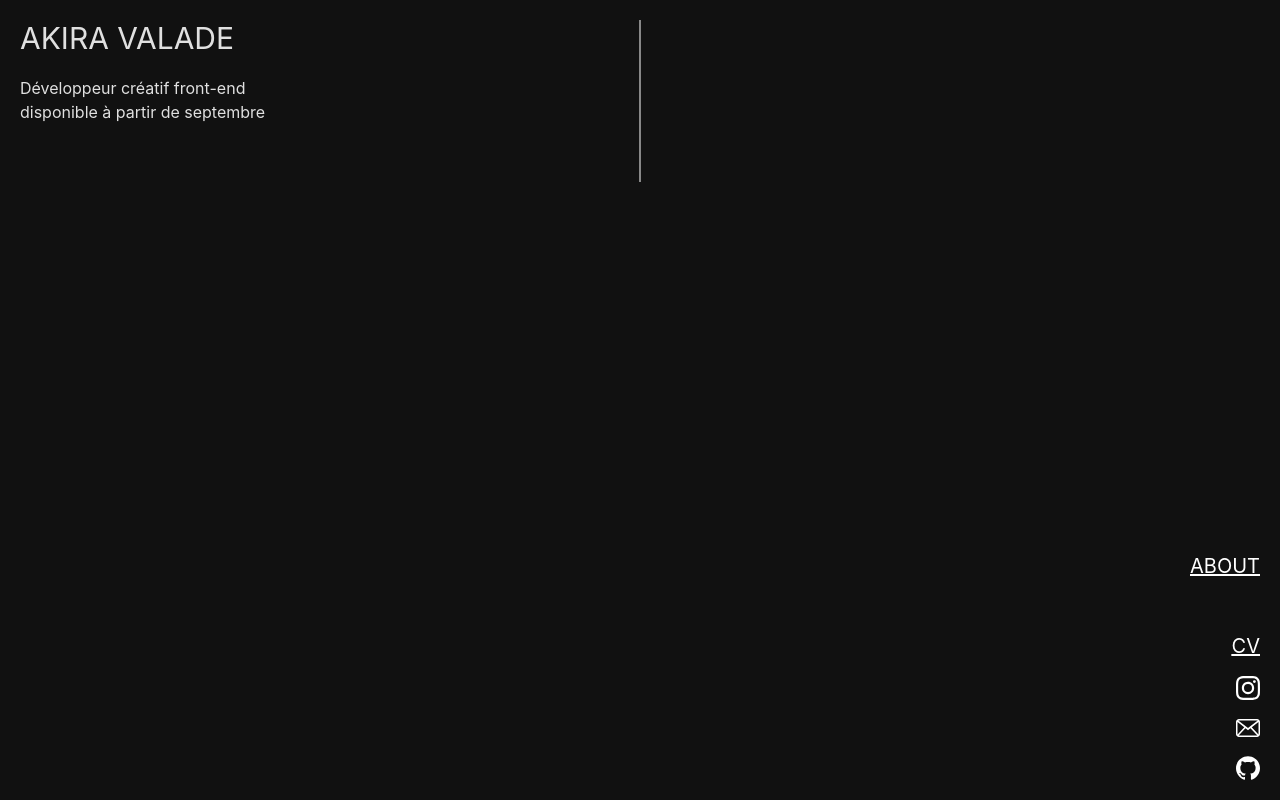
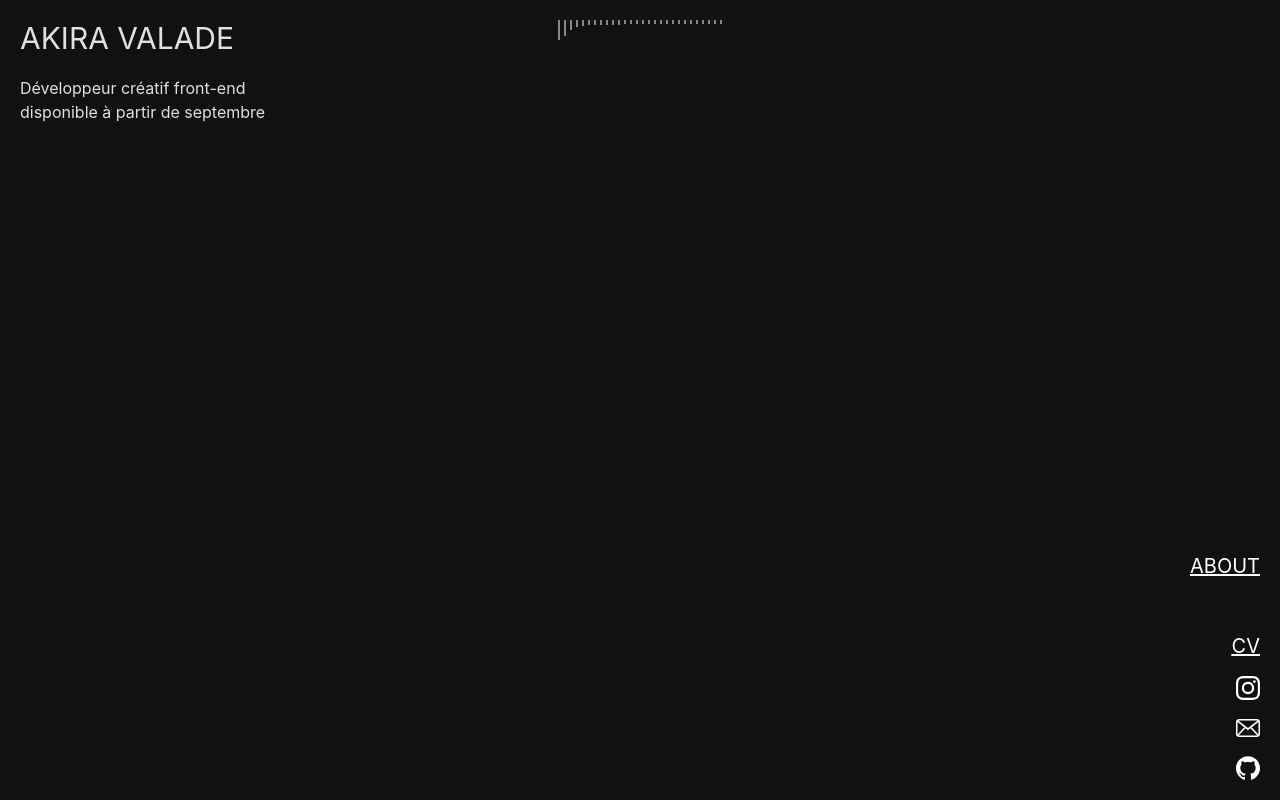
Before and after one commit to Akkibi/portfolio-three-fiber, a React (Vite) app: page / in a window 1280 px wide. Built offline with nearby package versions, Linux system fonts and the light colour scheme.

Commit message:
fix navbar progress flex

```diff
--- a/src/components/Navbar.tsx
+++ b/src/components/Navbar.tsx
@@ -41,7 +41,7 @@ const Navbar: React.FC<NavbarProps> = ({ progress, isMobile, isHome }) => {
     <nav ref={navRef} className="fixed z-10 w-full h-full pointer-events-none ">
       <div
         className=" absolute top-5 left-1/2 flex gap-[5px] -translate-x-1/2 h-10"
-        style={{ display: isMobile ? "none" : "block" }}
+        style={{ display: isMobile ? "none" : "flex" }}
       >
         {ProjectsData.map((_, index) => (
           <div
```
Also changed, not shown: src/components/ProjectPage.tsx (+0 -12 lines).
